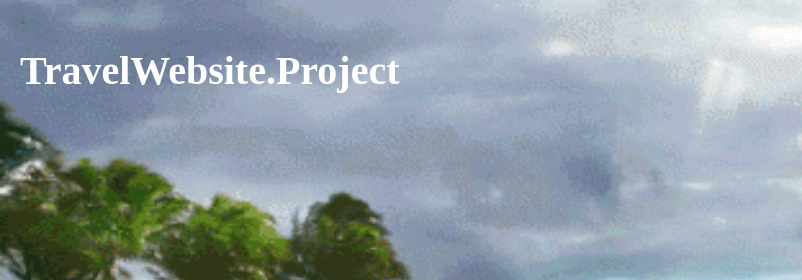
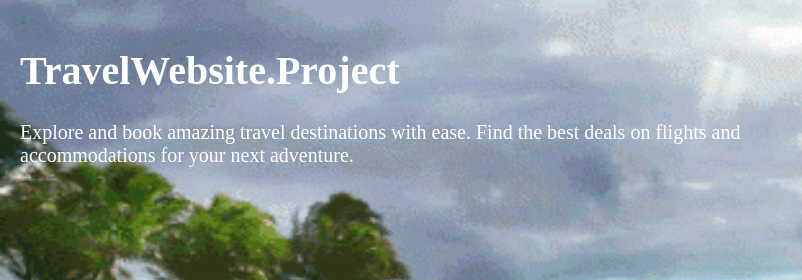
Before and after one commit to vladkruzel/it-spec, a plain HTML site: page TravelWebsiteProject.html in a window 1280 px wide. Shown: the top 280 px of the page, 0-802 px from the left. Drawn offline with Linux system fonts and the light colour scheme.

Commit message:
Update TravelWebsiteProject.html

```diff
--- a/TravelWebsiteProject.html
+++ b/TravelWebsiteProject.html
@@ -92,7 +92,7 @@
         <div class="project-description">
             <h1>TravelWebsite.Project</h1>
             <p></p>
-            <p>  </p>
+            <p> Explore and book amazing travel destinations with ease. Find the best deals on flights and accommodations for your next adventure. </p>
         </div>
     </div>
 
```
